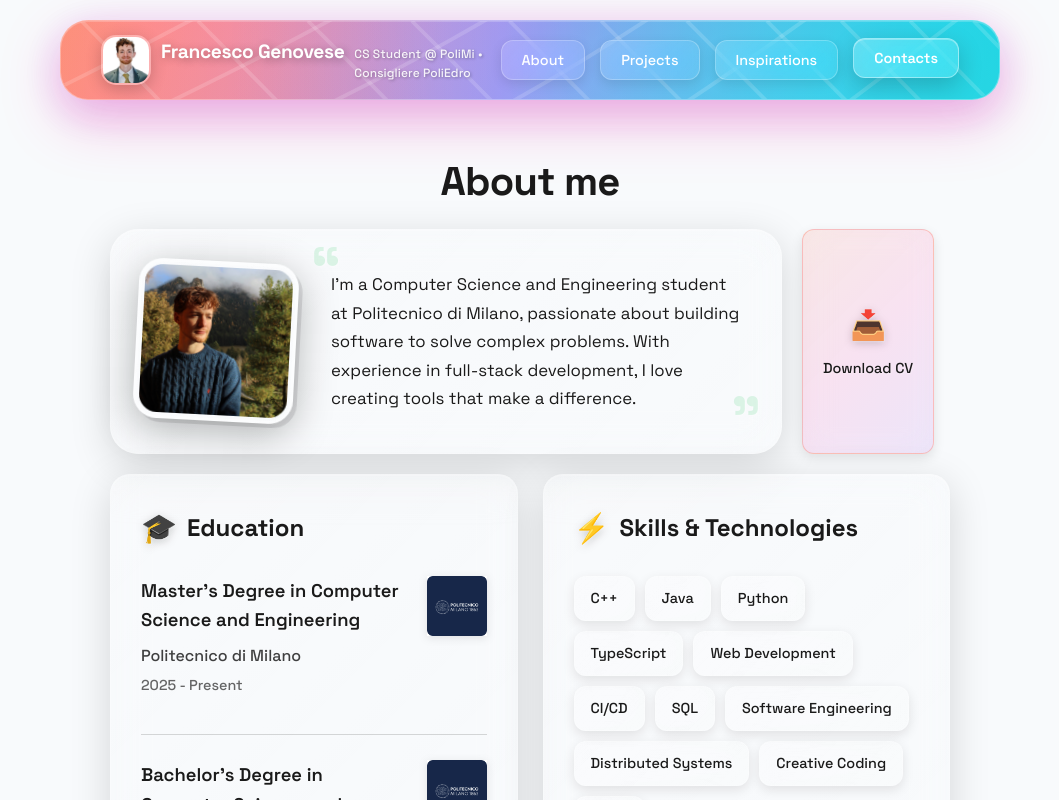
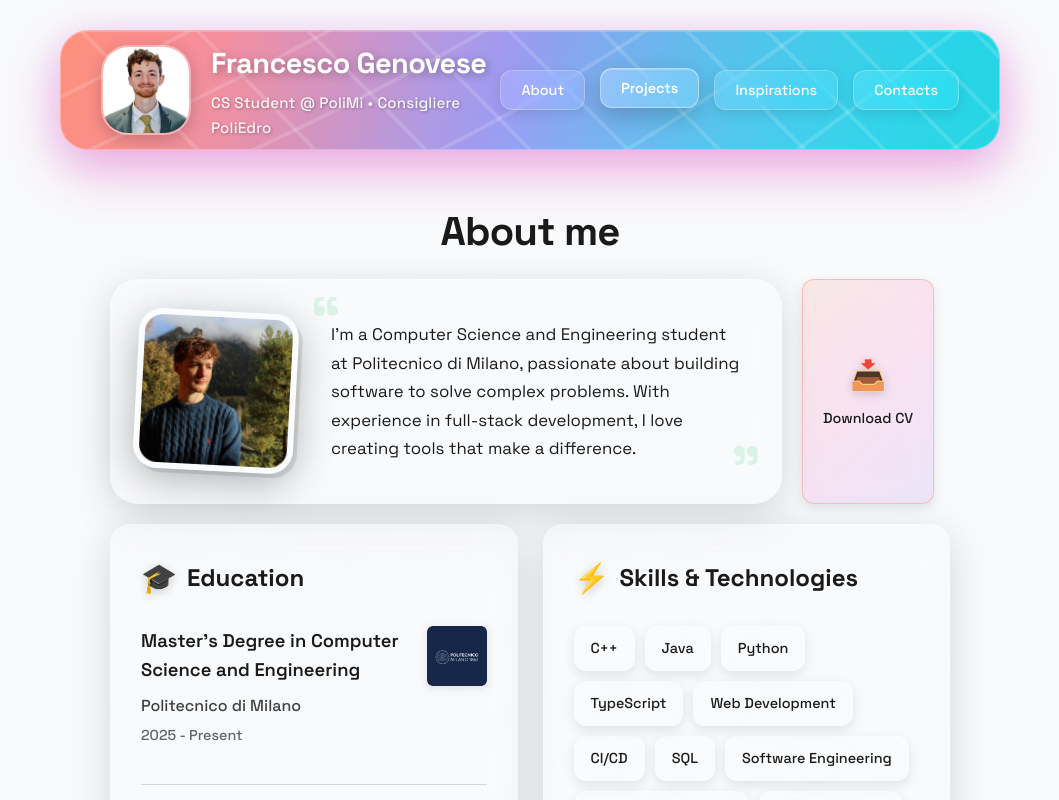
Before and after one commit to frephs/frephs.github.io, a React (Vite) app: page / in a window 1280 px wide. Shown: the top 800 px of the page, without its empty margins (110-1169 px from the left). Built offline with nearby package versions, Linux system fonts and the light colour scheme.

Commit message:
fix: stuttering, small devices

```diff
--- a/src/App.css
+++ b/src/App.css
@@ -20,6 +20,12 @@
 @media screen and (max-width: 768px) {
   .App {
     padding: 0 20px;
+  }
+}
+
+@media screen and (max-width: 433px) {
+  .App {
+    padding: 0 10px;
   }
 }
 
--- a/src/components/HeroSection.tsx
+++ b/src/components/HeroSection.tsx
@@ -5,6 +5,7 @@ import "./HeroSection.css";
 export const HeroSection: React.FC = () => {
   const [activeSection, setActiveSection] = useState<string>("");
   const [isScrolled, setIsScrolled] = useState<boolean>(false);
+  const scrolledRef = React.useRef<boolean>(false);
 
   useEffect(() => {
     const updateActiveSection = () => {
@@ -14,9 +15,13 @@ export const HeroSection: React.FC = () => {
       // Update scroll state for mobile navbar with hysteresis to prevent stuttering
       // Use different thresholds for scrolling down (70px) vs up (30px)
       const currentScroll = window.scrollY;
-      if (!isScrolled && currentScroll > 70) {
+      const wasScrolled = scrolledRef.current;
+
+      if (!wasScrolled && currentScroll > 70) {
+        scrolledRef.current = true;
         setIsScrolled(true);
-      } else if (isScrolled && currentScroll < 30) {
+      } else if (wasScrolled && currentScroll < 30) {
+        scrolledRef.current = false;
         setIsScrolled(false);
       }
 
```
